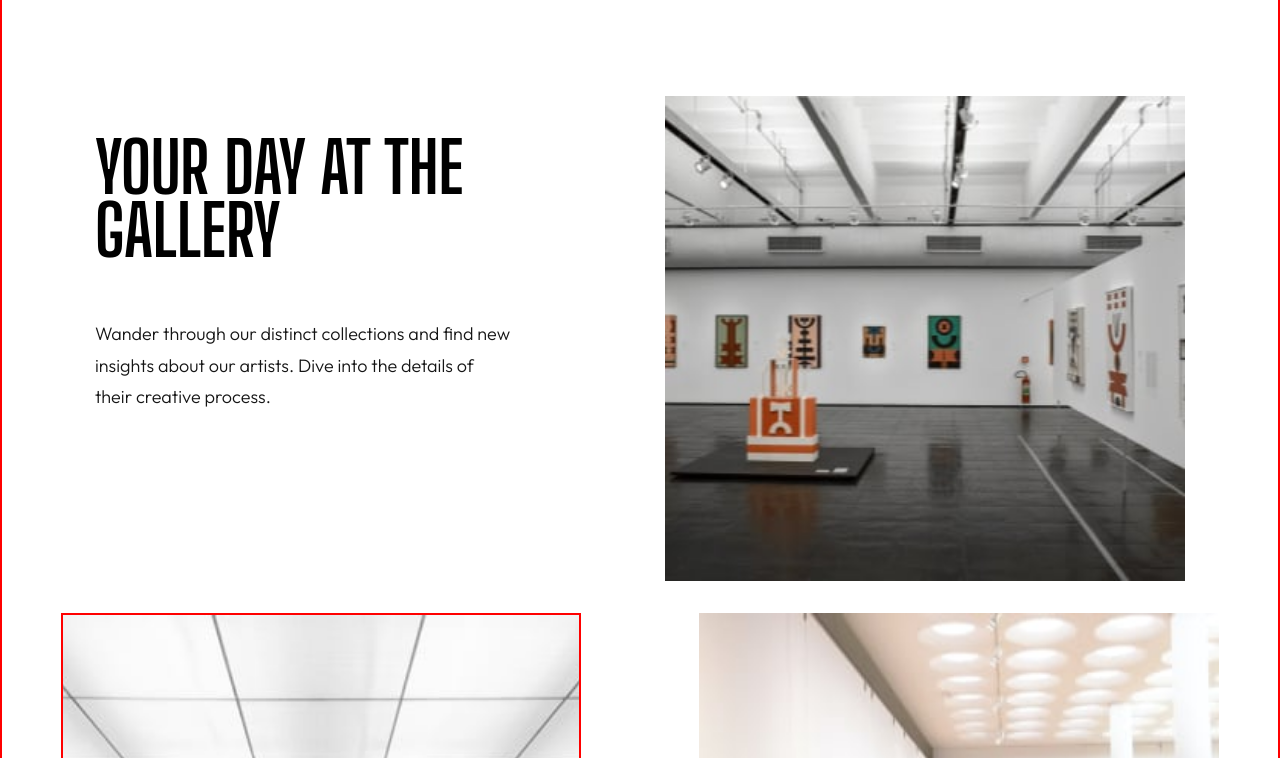
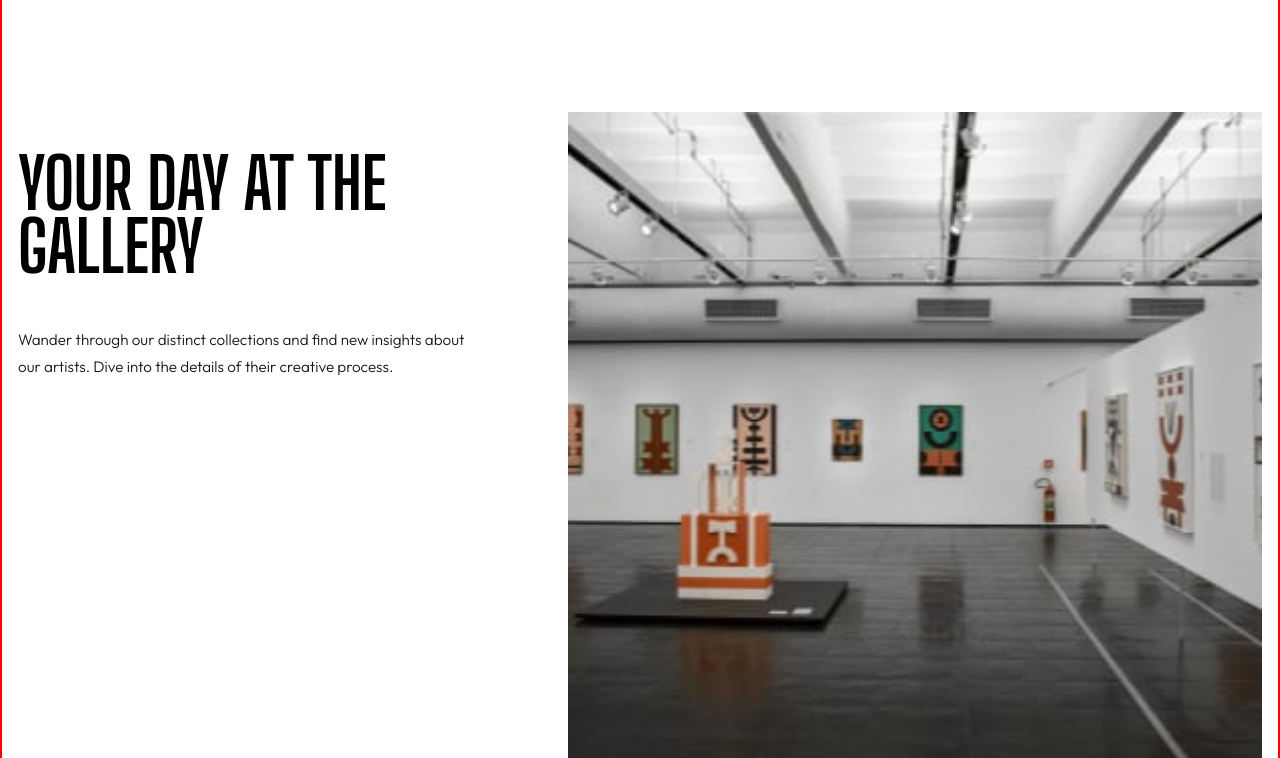
Before and after one commit to hszilvi/art-gallery-website, a plain HTML site: page index.html in a window 1280 px wide. Shown: the part 702-1460 px from the top of the page. Drawn offline with Linux system fonts and the light colour scheme.

Commit message:
fix "your day" part responsiveness

```diff
--- a/css/_main.scss
+++ b/css/_main.scss
@@ -99,15 +99,15 @@
 }
 
 .day-container {
-    // background-color: cadetblue;
-    // width: 100%;
+    width: 100%;
     // margin: 0 auto 2em auto;
+    padding: 1em;
     // border: 2px solid red;
     .day-img {
         display: block;
         height: 100%;
-        width: 90%;
-        max-width: 520px;
+        width: 100%;
+        // max-width: 520px;
         margin-left: auto;
         margin-right: auto;
         // border: 2px solid green;
@@ -115,10 +115,11 @@
         // padding-left: 2em;
     }
     .day-content-container {
-        width: 90%;
+        width: 100%;
         max-width: 520px;
         margin-left: auto;
         margin-right: auto;
+        // border: 2px solid blue;
         h2 {
             // border: 2px solid yellow;
             margin-bottom: 0.3em;
@@ -134,25 +135,34 @@
         display: flex;
         flex-direction: row-reverse;
         justify-content: flex-start;
-        width: 90%;
+        // width: 90%;
         margin-left: auto;
         margin-right: auto;
         .day-content-container {
             padding-top: 2.5em;
             padding: 2.5em 6em 0 0;
-            max-width: 40vw;
+            max-width: 43vw;
+            max-height: 40vh;
             h2 {
                 padding-bottom: .5em;
+                margin-bottom: .2em;
+            }
+            p {
+                font-size: .95em;
             }
         }
     }
     // DESKTOP VIEW
     @include breakpoint-up('xlarge') {
         max-width: 70%vw;
+        padding: 3em;
         .day-img {
             max-width: 60vw;
             max-height: 520px;
             object-fit: cover;
+        }
+        .come-content {
+            max-width: 20vw;
         }
 
     }
@@ -160,6 +170,7 @@
 .come-container {
     // background-color: burlywood;
     margin-bottom: 5em;
+    border: 2px solid green;
     .gall-one, .gall-two {
         // border: 2px solid red;
         width: 90%;
```
Also changed, not shown: css/style.css, 1 other file.
